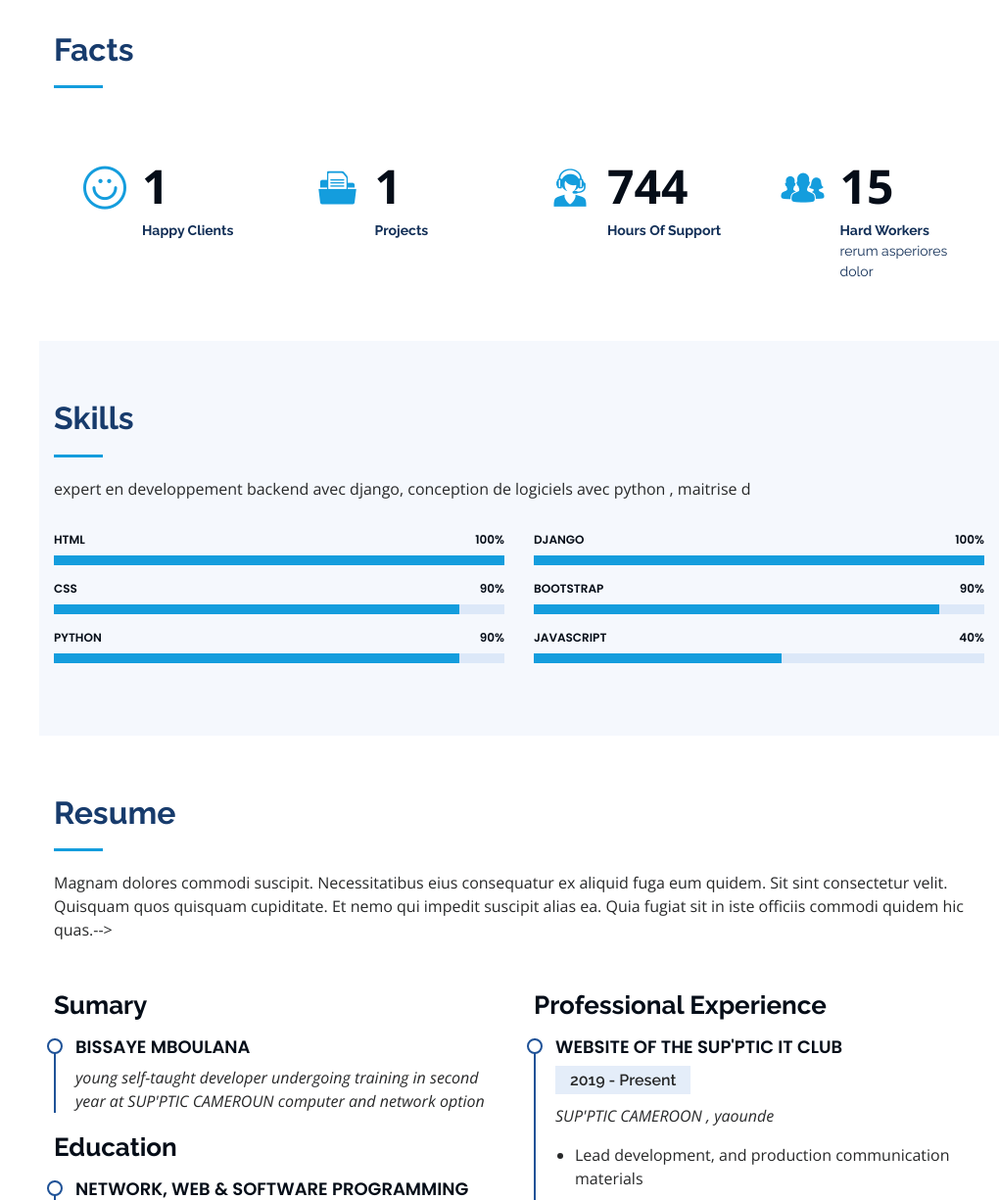
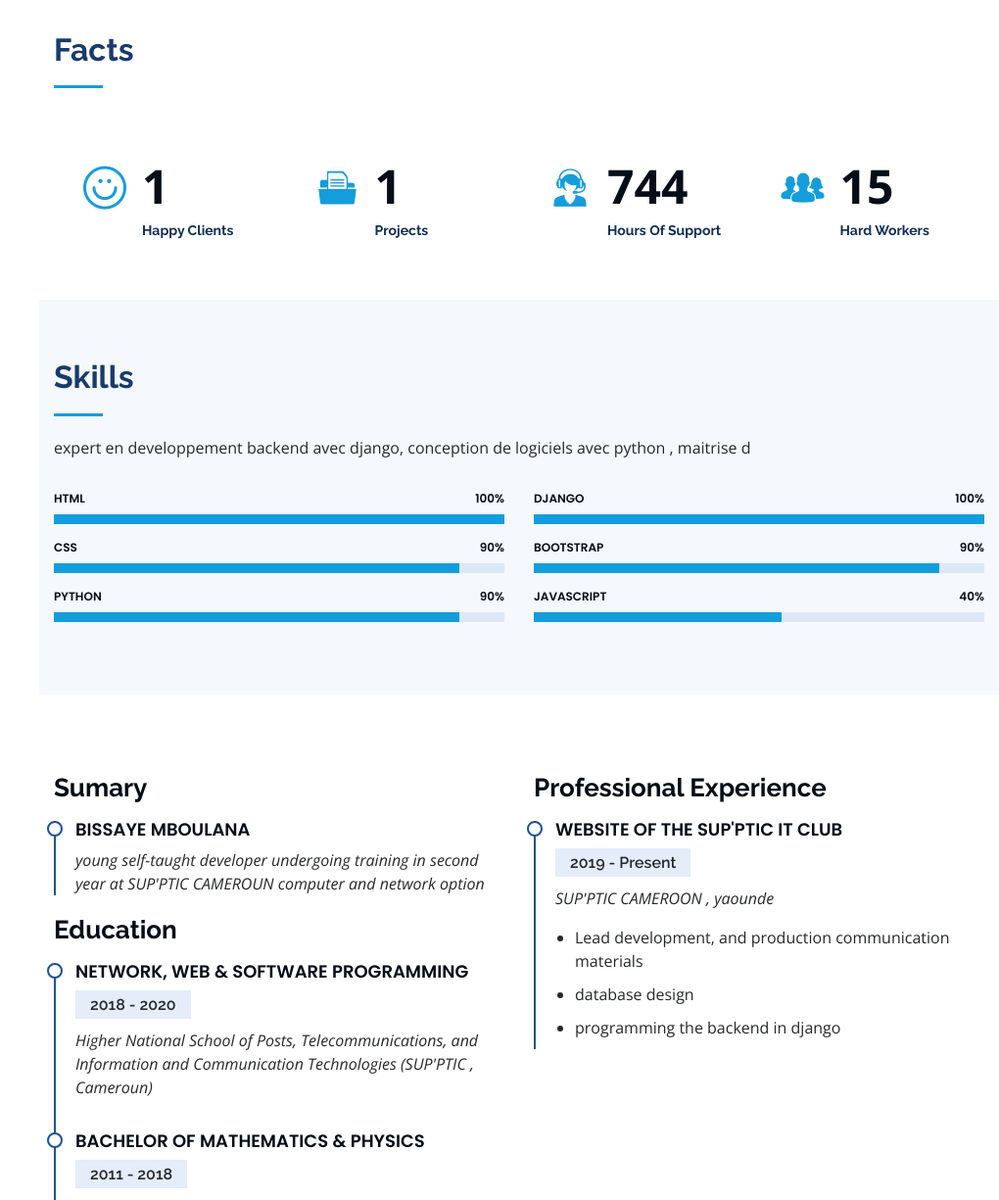
Before and after one commit to bissaye/bissayepf, a Django app: page / in a window 1280 px wide. Shown: the part 1500-2725 px from the top of the page at 98% size, without its empty margins (260-1280 px from the left). Run offline with Django 3.2, Linux system fonts and the light colour scheme; parts of the project's set-up code (start-up, migrations or seed data) failed here and were passed over; some libraries are stand-ins or nearby versions.

Commit message:
correction du lorem ipsum

```diff
--- a/blog/templates/blog/index.html
+++ b/blog/templates/blog/index.html
@@ -176,7 +176,7 @@
             <div class="count-box">
               <i class="icofont-users-alt-5"></i>
               <span data-toggle="counter-up">15</span>
-              <p><strong>Hard Workers</strong> rerum asperiores dolor</p>
+              <p><strong>Hard Workers</strong> </p>
             </div>
           </div>
 
@@ -253,13 +253,14 @@
 
     <!-- ======= Resume Section ======= -->
         <section id="resume" class="resume">
+
       <div class="container">
-
+<!--
         <div class="section-title">
           <h2>Resume</h2>
-          <p>Magnam dolores commodi suscipit. Necessitatibus eius consequatur ex aliquid fuga eum quidem. Sit sint consectetur velit. Quisquam quos quisquam cupiditate. Et nemo qui impedit suscipit alias ea. Quia fugiat sit in iste officiis commodi quidem hic quas.--></p>
+          <p>Magnam dolores commodi suscipit. Necessitatibus eius consequatur ex aliquid fuga eum quidem. Sit sint consectetur velit. Quisquam quos quisquam cupiditate. Et nemo qui impedit suscipit alias ea. Quia fugiat sit in iste officiis commodi quidem hic quas.</p>
         </div>
-
+      -->
         <div class="row">
           <div class="col-lg-6" data-aos="fade-up">
             <h3 class="resume-title">Sumary</h3>
```
